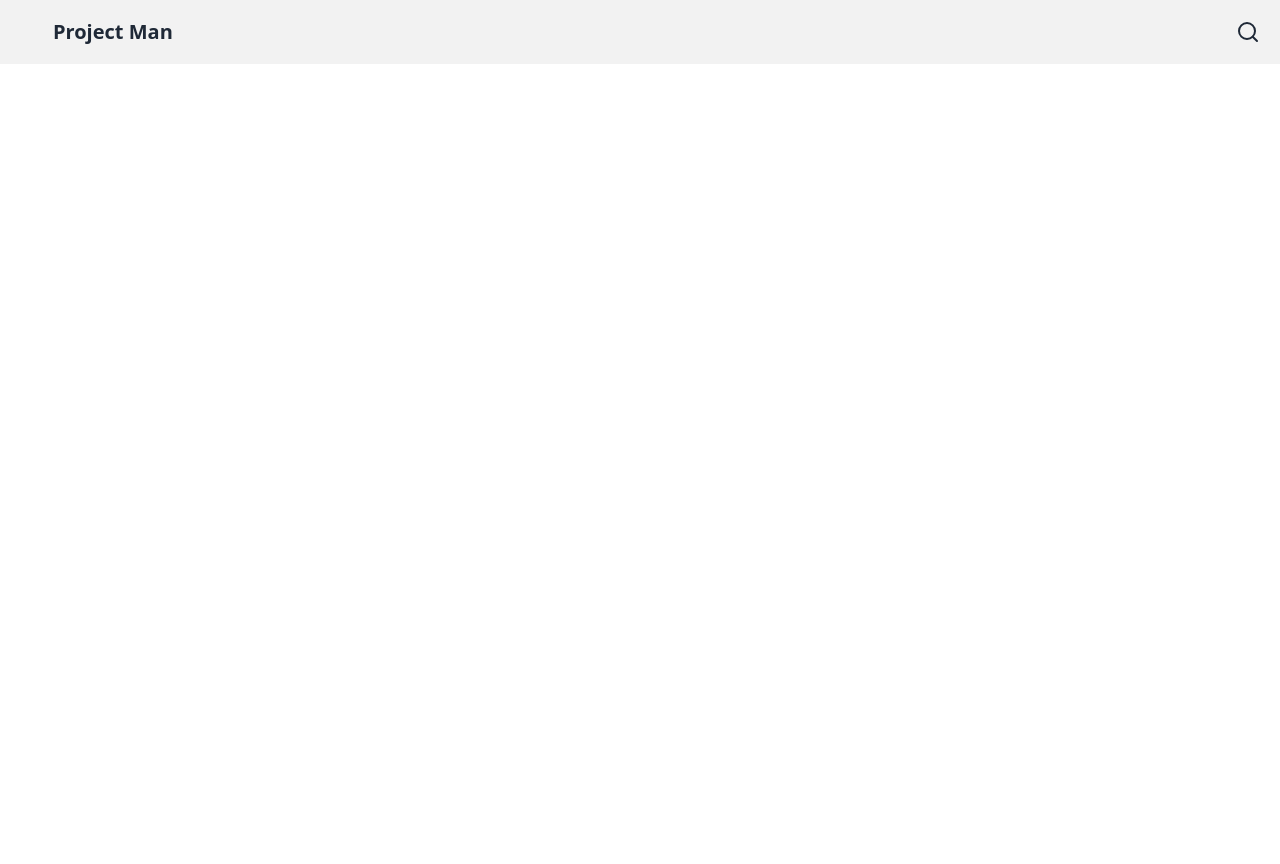
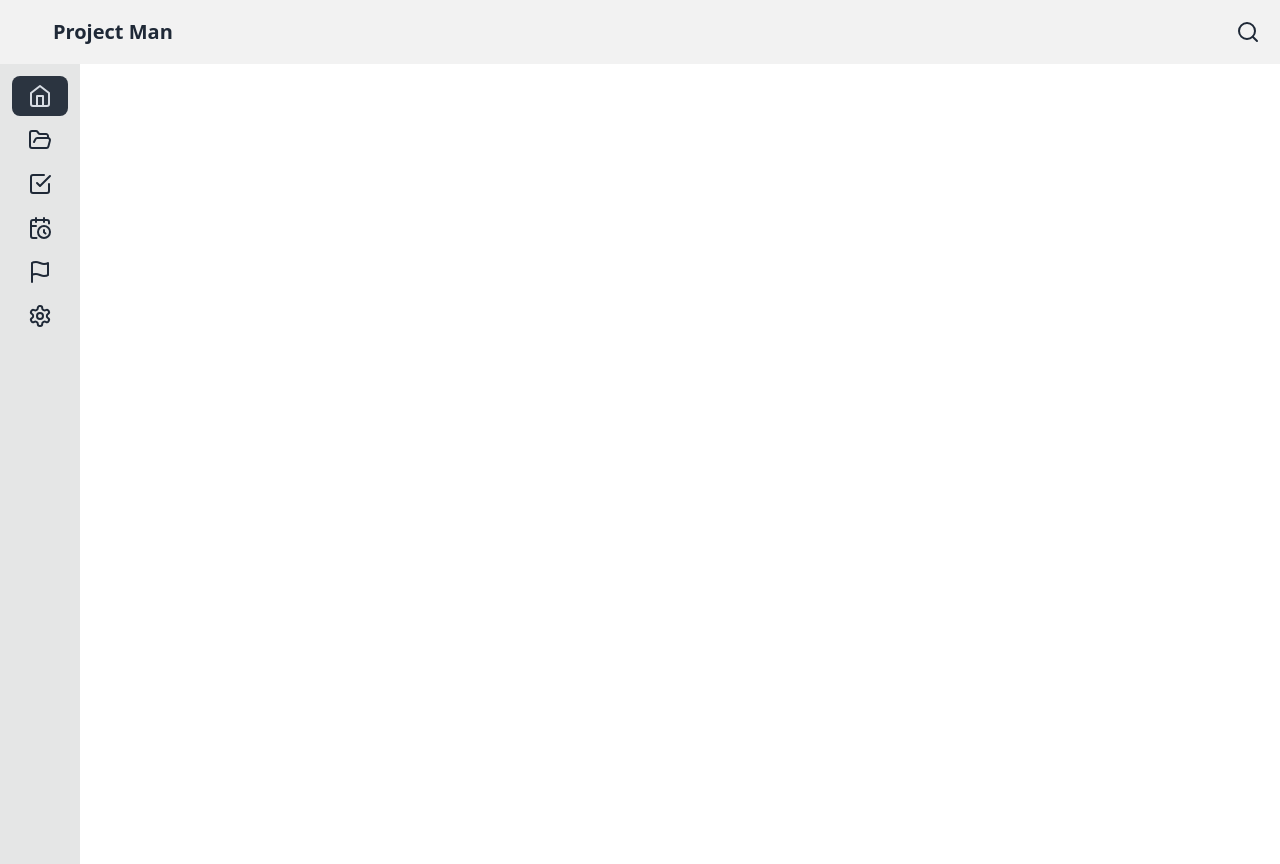
Before and after one commit to SalOne22/project-man, a React (Vite) app: page / in a window 1280 px wide. Before the commit the page ends 800 px from the top, so only its background shows below. Built offline with nearby package versions, Linux system fonts and the light colour scheme; some icons are missing.

Commit message:
Added Navigation bar

```diff
--- a/src/components/Header.tsx
+++ b/src/components/Header.tsx
@@ -1,7 +1,7 @@
 import { useState } from 'react';
 import { Link } from 'react-router-dom';
 import { useTransition, animated } from '@react-spring/web';
-import { Search } from 'lucide-react';
+import { Search, Menu } from 'lucide-react';
 import { ReactComponent as Logo } from 'assets/logo.svg';
 
 export const Header = () => {
@@ -23,12 +23,20 @@ export const Header = () => {
 
   return (
     <header className="navbar bg-base-200">
-      <Link to="/" className="btn btn-ghost normal-case text-xl">
-        <Logo width="1em" height="1em" />
-        <h1>Project Man</h1>
-      </Link>
+      <div className="navbar-start sm:hidden">
+        <label htmlFor="navigation" className="btn btn-ghost drawer-button">
+          <Menu />
+        </label>
+      </div>
 
-      <div className="ml-auto">
+      <div className="navbar-center sm:navbar-start">
+        <Link to="/" className="btn btn-ghost normal-case text-xl">
+          <Logo width="1em" height="1em" />
+          <h1>Project Man</h1>
+        </Link>
+      </div>
+
+      <div className="navbar-end">
         {searchTransition(
           (style, item) =>
             item && (
--- a/src/components/Layout.tsx
+++ b/src/components/Layout.tsx
@@ -1,14 +1,22 @@
 import { Outlet } from 'react-router-dom';
 import { Header } from './Header';
+import { NavigationBar } from './NavigationBar';
 
 export const Layout = () => {
   return (
     <>
       <Header />
 
-      <main>
-        <Outlet />
-      </main>
+      <div className="drawer sm:drawer-open">
+        <input id="navigation" type="checkbox" className="drawer-toggle" />
+
+        <div className="drawer-content">
+          <main className="drawer-content">
+            <Outlet />
+          </main>
+        </div>
+        <NavigationBar />
+      </div>
     </>
   );
 };
--- /dev/null
+++ b/src/components/NavigationBar.tsx
@@ -0,0 +1,57 @@
+import { NavLink } from 'react-router-dom';
+import {
+  Home,
+  FolderOpen,
+  CheckSquare,
+  CalendarClock,
+  Flag,
+  Settings,
+} from 'lucide-react';
+
+export const NavigationBar = () => {
+  return (
+    <aside className="drawer-side">
+      <label htmlFor="navigation" className="drawer-overlay"></label>
+      <nav className="p-1 h-full bg-base-300">
+        <ul className="menu gap-1">
+          <li>
+            <NavLink to="/">
+              <Home />
+              <span className="sm:hidden">Home</span>
+            </NavLink>
+          </li>
+          <li>
+            <NavLink to="/projects">
+              <FolderOpen />
+              <span className="sm:hidden">Projects</span>
+            </NavLink>
+          </li>
+          <li>
+            <NavLink to="/tasks">
+              <CheckSquare />
+              <span className="sm:hidden">Tasks</span>
+            </NavLink>
+          </li>
+          <li>
+            <NavLink to="/calendar">
+              <CalendarClock />
+              <span className="sm:hidden">Calendar</span>
+            </NavLink>
+          </li>
+          <li>
+            <NavLink to="/reports">
+              <Flag />
+              <span className="sm:hidden">Reports</span>
+            </NavLink>
+          </li>
+          <li>
+            <NavLink to="/settings">
+              <Settings />
+              <span className="sm:hidden">Settings</span>
+            </NavLink>
+          </li>
+        </ul>
+      </nav>
+    </aside>
+  );
+};
```
